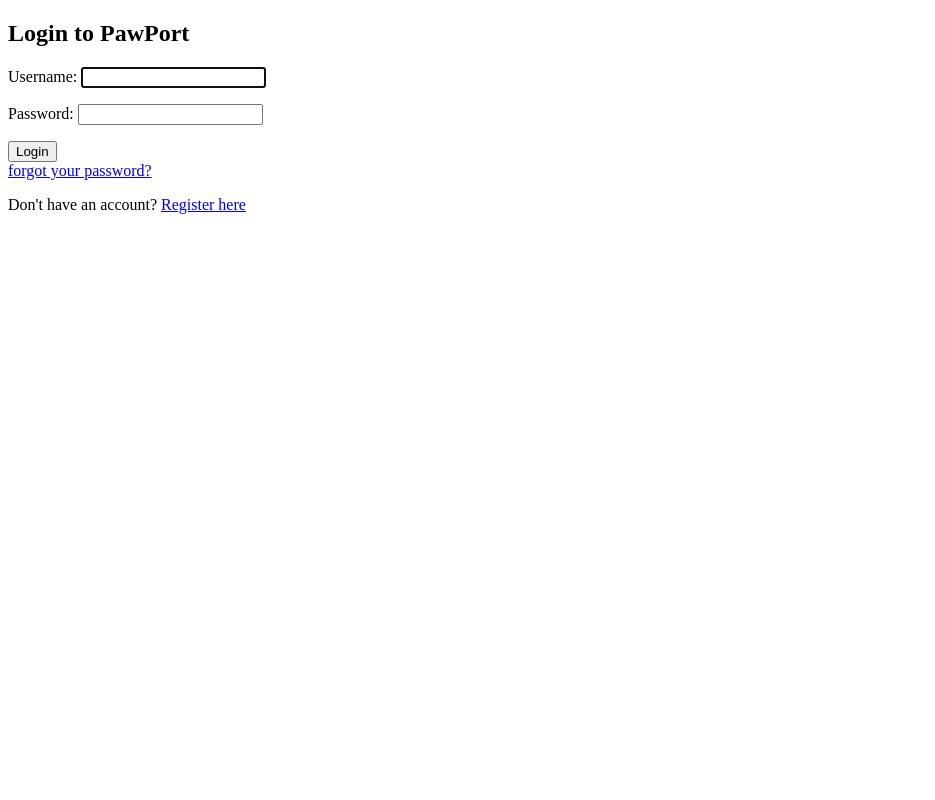
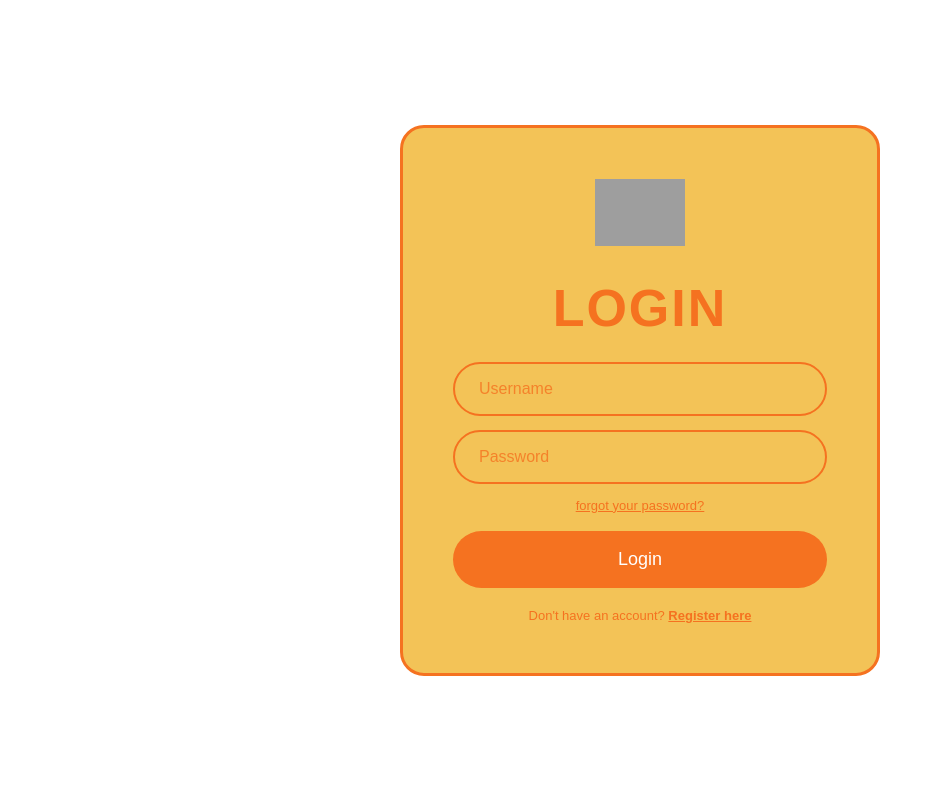
Before and after one commit to fnl9zer/pawport, a Django app: page /login/ in a window 1280 px wide. Shown: the whole page, without its empty margins (0-935 px from the left). Run offline with Django 5.2, Linux system fonts and the light colour scheme; some web fonts are replaced; grey boxes are pictures that could not be loaded.

Commit message:
styling login page

```diff
--- a/core/templates/core/login.html
+++ b/core/templates/core/login.html
@@ -1,14 +1,182 @@
+{%load static %}
 <!DOCTYPE html>
-<html>
-<head><title>Login - PawPort</title></head>
+<html lang="eng">
+<head>
+    <meta charset="UTF-8">
+    <meta name="viewport" content="width=device-width, initial-scale=1.0">
+    <title>LOGIN</title>
+    <style>
+        @font-face {
+            font-family: 'PeaceSans';
+            src: url("{% static 'core/Peace_Sans_Webfont.ttf' %}") format('truetype');
+            font-weight: normal;
+            font-style: normal;
+        }
+
+        * {
+            margin: 0;
+            padding: 0;
+            box-sizing: border-box;
+        }
+
+        body {
+            font-family: 'PeaceSans', sans-serif;
+            background-color: #ffffff;
+            min-height: 100vh;
+            display: flex;
+            justify-content: center;
+            align-items: center;
+        }
+
+        .card {
+            background-color:#f3c357;
+            border-radius: 24px;
+            border: 3px solid #f57220;
+            padding: 40px 50px 50px;
+            width: 100%;
+            max-width: 480px;
+            display: flex;
+            flex-direction: column;
+            align-items: center;
+            gap: 16px;
+            margin: 20px;
+        }
+
+        .cat-icon {
+            width: 90px;
+            height: 90px;
+            object-fit: contain;
+            margin-bottom: 4px;
+        }
+
+        .title {
+            font-family: 'PeaceSans', sans-serif;
+            font-size: 52px;
+            color:#f57220;
+            letter-spacing: 2px;
+            margin-bottom: 8px;
+        }
+
+        form {
+            width: 100%;
+            display: flex;
+            flex-direction: column;
+            gap: 14px;
+        }
+
+        .input-field {
+            width: 100%;
+            padding: 16px 24px;
+            border-radius: 50px;
+            border: 2.5px solid #f57220;
+            background-color: #f3c357;
+            font-family: 'PeaceSans', Arial, sans-serif;
+            font-size: 16px;
+            color: #f57220;
+            outline: none;
+        }
+
+        .input-field::placeholder {
+            color: #f57220;
+            opacity: 0.8;
+        }
+
+        .input-field:focus {
+            background-color: #f3c357;
+        }
+
+        .forgot {
+            font-family: 'PeaceSans', Arial, sans-serif;
+            color: #f57220;
+            font-size: 13px;
+            text-align: center;
+            text-decoration: underline;
+            cursor: pointer;
+        }
+
+        .forgot:hover {
+            color: #f57220;
+        }
+
+        .btn-primary {
+            width: 100%;
+            padding: 18px;
+            border-radius: 50px;
+            border: none;
+            background-color: #f57220;
+            color: white;
+            font-family: 'PeaceSans', Arial, sans-serif;
+            font-size: 18px;
+            cursor: pointer;
+            margin-top: 4px;
+            transition: background-color 0.2s;
+        }
+
+        .btn-primary:hover {
+            background-color: #f57220;
+        }
+
+        .bottom-text {
+            font-family: 'PeaceSans', Arial, sans-serif;
+            font-size: 13px;
+            color: #f57220;
+            text-align: center;
+            margin-top: 4px;
+        }
+
+        .bottom-text a {
+            color: #f57220;
+            font-weight: bold;
+            text-decoration: underline;
+        }
+
+        .error-list {
+            background-color: #ff6b6b;
+            color: white;
+            border-radius: 12px;
+            padding: 10px 16px;
+            font-size: 13px;
+            width: 100%;
+            list-style: none;
+        }
+
+        /* Mobile */
+        @media (max-width: 480px) {
+            .card {
+                padding: 30px 24px 40px;
+                margin: 16px;
+            }
+
+            .title {
+                font-size: 40px;
+            }
+
+            .cat-icon {
+                width: 70px;
+                height: 70px;
+            }
+        }
+    </style>
+</head>
 <body>
-    <h2>Login to PawPort</h2>
-    <form method="post">
-        {% csrf_token %}
-        {{ form.as_p }}
-        <button type="submit">Login</button>
-    </form>
-    <a href="/forgot-password/">forgot your password?</a>
-    <p>Don't have an account? <a href="/register/">Register here</a></p>
+    <div class="card">
+        <img src="{% static 'core/cat.png' %}" alt="PawPort cat" class="cat-icon">
+        <h1 class="title">LOGIN</h1>
+
+        <form method="post">
+            {% csrf_token %}
+            {% if form.errors %}
+                <ul class="error-list">
+                    <li>Invalid username or password. Please try again.</li>
+                </ul>
+            {% endif %}
+            <input type="text" name="username" placeholder="Username" class="input-field" required autofocus>
+            <input type="password" name="password" placeholder="Password" class="input-field" required>
+            <a href="/forgot-password/" class="forgot">forgot your password?</a>
+            <button type="submit" class="btn-primary">Login</button>
+        </form>
+
+        <p class="bottom-text">Don't have an account? <a href="/register/">Register here</a></p>
+    </div>
 </body>
 </html>
```
